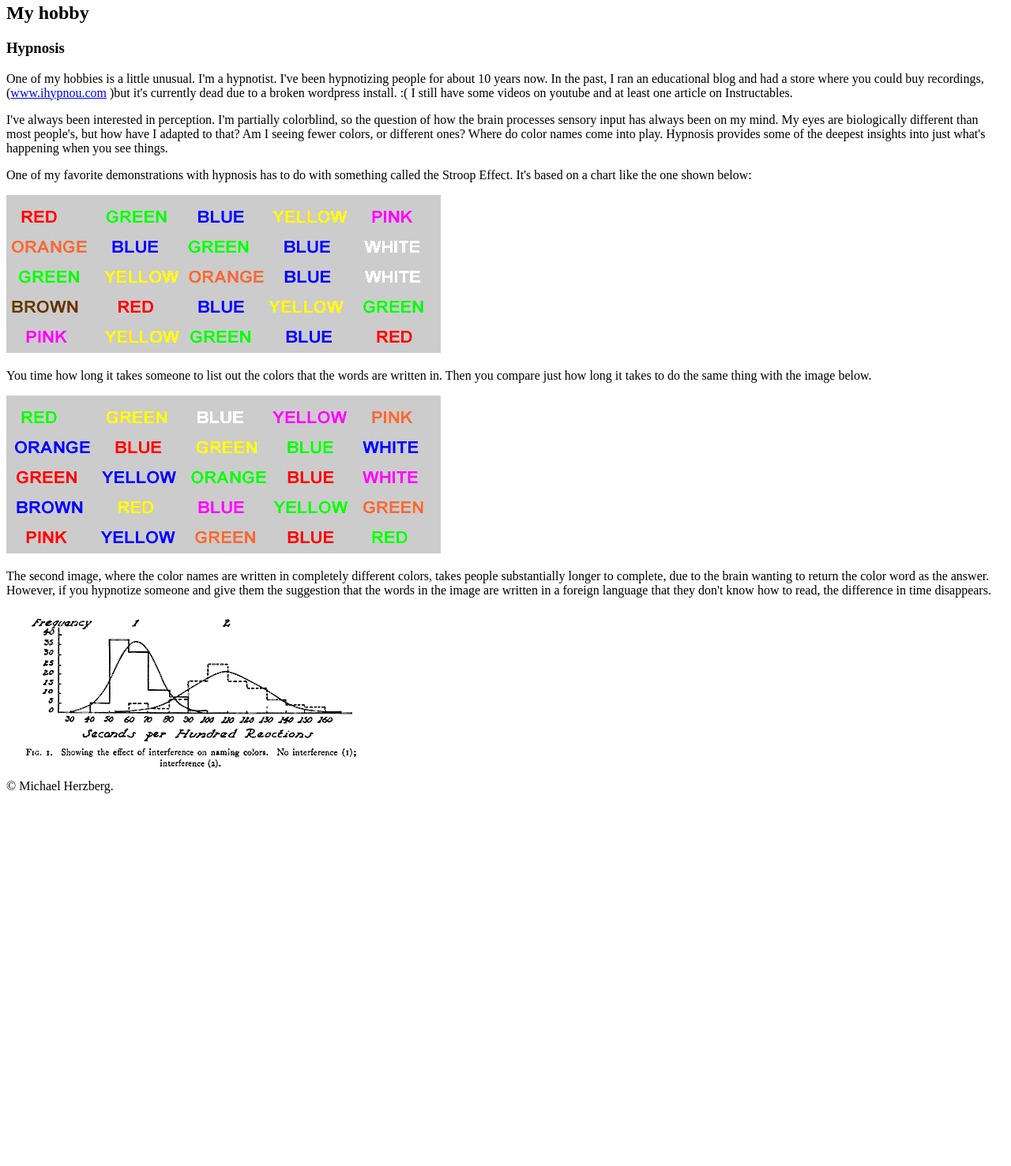
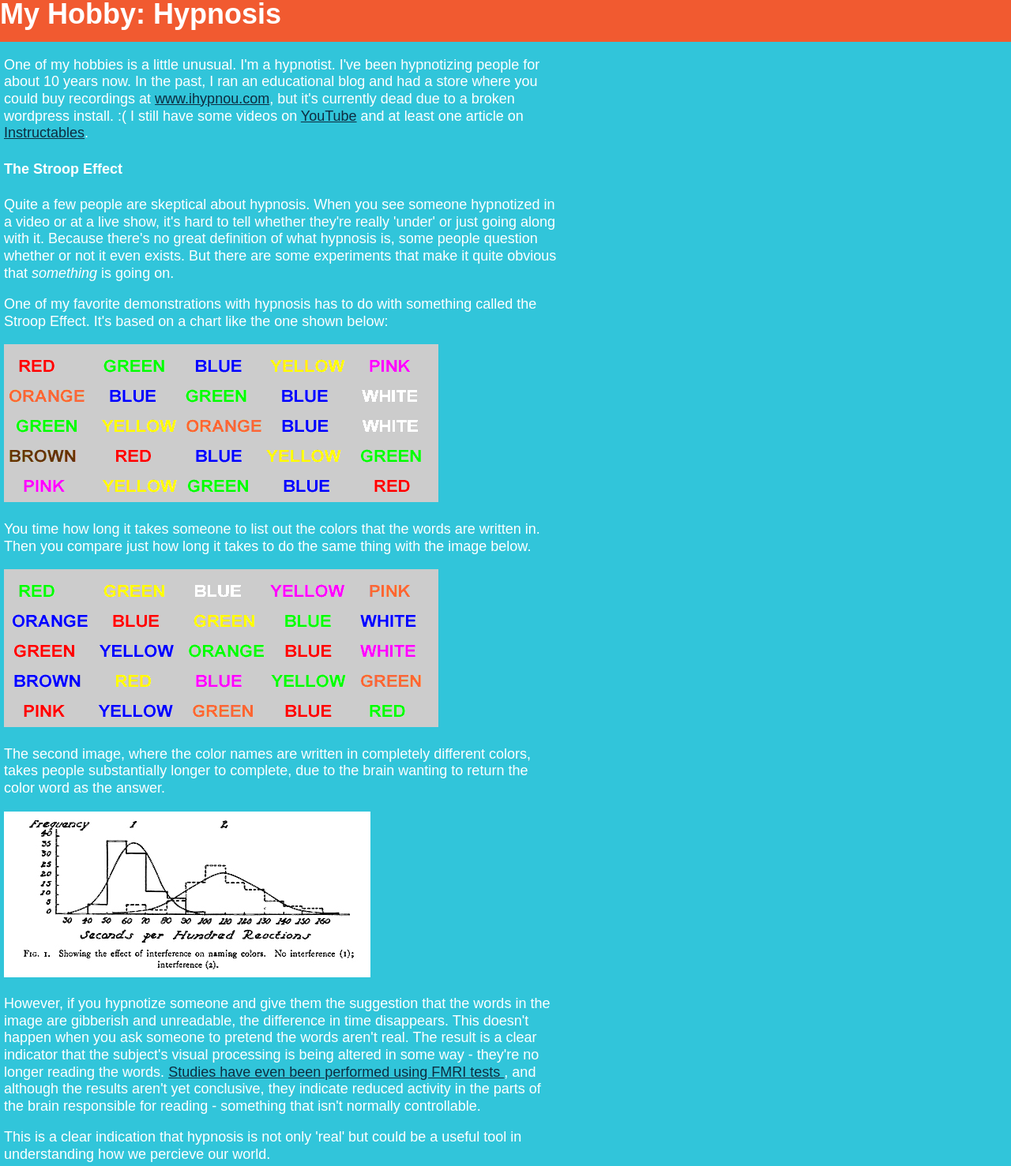
Before and after one commit to CueOminousMusic/html-me-something, a plain HTML site: page index.html in a window 1280 px wide. Shown: the part 17-1494 px from the top of the page at 79% size. Before the commit the page ends 1030 px from the top, so only its background shows below. Drawn offline with Linux system fonts and the light colour scheme.

Commit message:
Linked stylesheet and improved flow.  Yes that's two separate features. Sue me.

```diff
--- a/index.html
+++ b/index.html
@@ -1,51 +1,73 @@
 <!DOCTYPE html>
 <html>
 <head>
+	<link rel="stylesheet" type="text/css" href="styles.css">
 	<title>HTML Me Something</title>
+
 </head>
 <body>
+
+<header>
+<h1>My Hobby: Hypnosis</h1>
+
+</header>
+<div class="Content">
 <article>
-<header>
-<h1>My hobby</h1>
-<h3>Hypnosis</h3>
-</header>
 <p>
 One of my hobbies is a little unusual. I'm a hypnotist. I've been hypnotizing
 people for about 10 years now. In the past, I ran an educational blog and
-had a store where you could buy recordings, (<a href="www.ihypnou.com">www.ihypnou.com</a>
- )but it's currently dead due to a broken wordpress install. :( I still have
-some videos on youtube and at least one article on Instructables.
+had a store where you could buy recordings at <a href="www.ihypnou.com">www.ihypnou.com</a>,
+but it's currently dead due to a broken wordpress install. :( I still have
+some videos on <a href="https://www.youtube.com/user/iHypnoU">YouTube</a> and at
+least one article on <a href="http://www.instructables.com/id/Easy-Hypnosis-Induction/">Instructables</a>.
 </p>
-<p>I've always been interested in perception. I'm partially colorblind, so the
-question of how the brain processes sensory input has always been on my mind.
-My eyes are biologically different than most people's, but how have I adapted
-to that? Am I seeing fewer colors, or different ones? Where do color names come
-into play.  Hypnosis provides some
-of the deepest insights into just what's happening when you see things.
+</article>
+<article>
+	<h4>The Stroop Effect</h4>
+<p>
+Quite a few people are skeptical about hypnosis. When you see someone hypnotized in
+a video or at a live show, it's hard to tell whether they're really 'under' or
+just going along with it. Because there's no great definition of what hypnosis
+is, some people question whether or not it even exists. But there are some
+experiments that make it quite obvious that <em>something</em> is going on.
 </p>
 <p>
 One of my favorite demonstrations with hypnosis has to do with something called
 the Stroop Effect.  It's based on a chart like the one shown below:
 </p>
-<img src="stroopa.gif">
+<img src="stroopa.gif" alt="Color names written in their color">
 <p>
 You time how long it takes someone to list out the colors that the words are
 written in.  Then you compare just how long it takes to do the same thing with
 the image below.
 </p>
-<img src="stroopb.gif">
+<img src="stroopb.gif" alt="Color names written in other colors">
 <p>
 The second image, where the color names are written in completely different
 colors, takes people substantially longer to complete, due to the brain
-wanting to return the color word as the answer. However, if you hypnotize
-someone and give them the suggestion that the words in the image are written
-in a foreign language that they don't know how to read, the difference in time
-disappears.
+wanting to return the color word as the answer.
 </p>
 <img src="Stroop-fig1-exp2.jpg" alt="The original graph showing the Stroop Effect">
+<p>
+However, if you hypnotize
+someone and give them the suggestion that the words in the image are gibberish
+and unreadable, the difference in time
+disappears. This doesn't happen when you ask someone to pretend the words aren't
+real. The result is a clear indicator that the subject's visual processing
+is being altered in some way - they're no longer reading the words.
+<a href="http://www.news.cornell.edu/stories/2005/08/hypnotic-suggestion-can-reduce-conflict-human-brain">
+Studies have even been performed using FMRI tests </a>,
+ and although the results aren't yet
+conclusive, they indicate reduced activity in the parts of the brain responsible
+for reading - something that isn't normally controllable.
+</p>
+<p>
+This is a clear indication that hypnosis is not only 'real' but could be a
+useful tool in understanding how we percieve our world.
+</p>
 
 </article>
-
+</div>
 <footer>
 &copy; Michael Herzberg.
 </footer>
```
